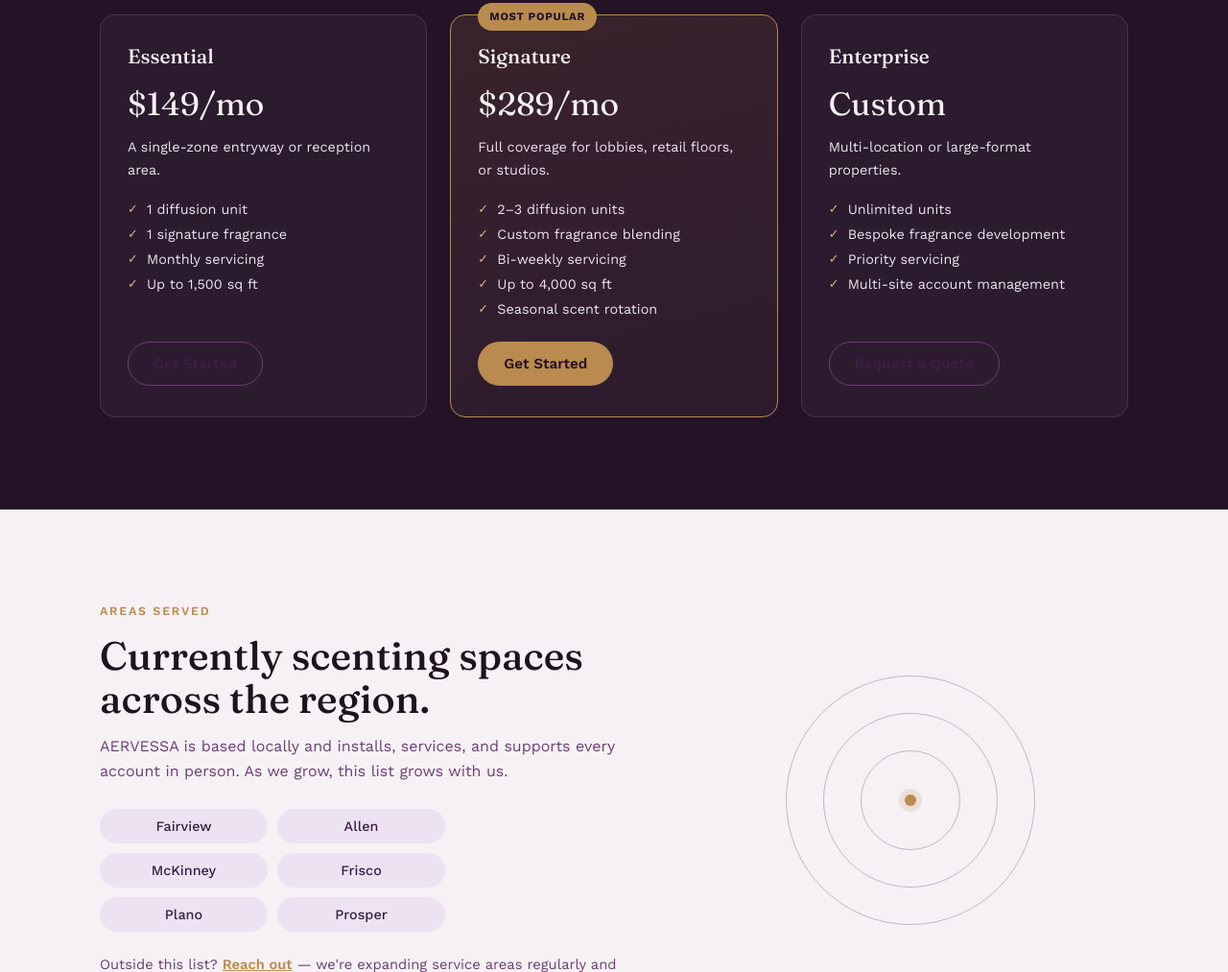
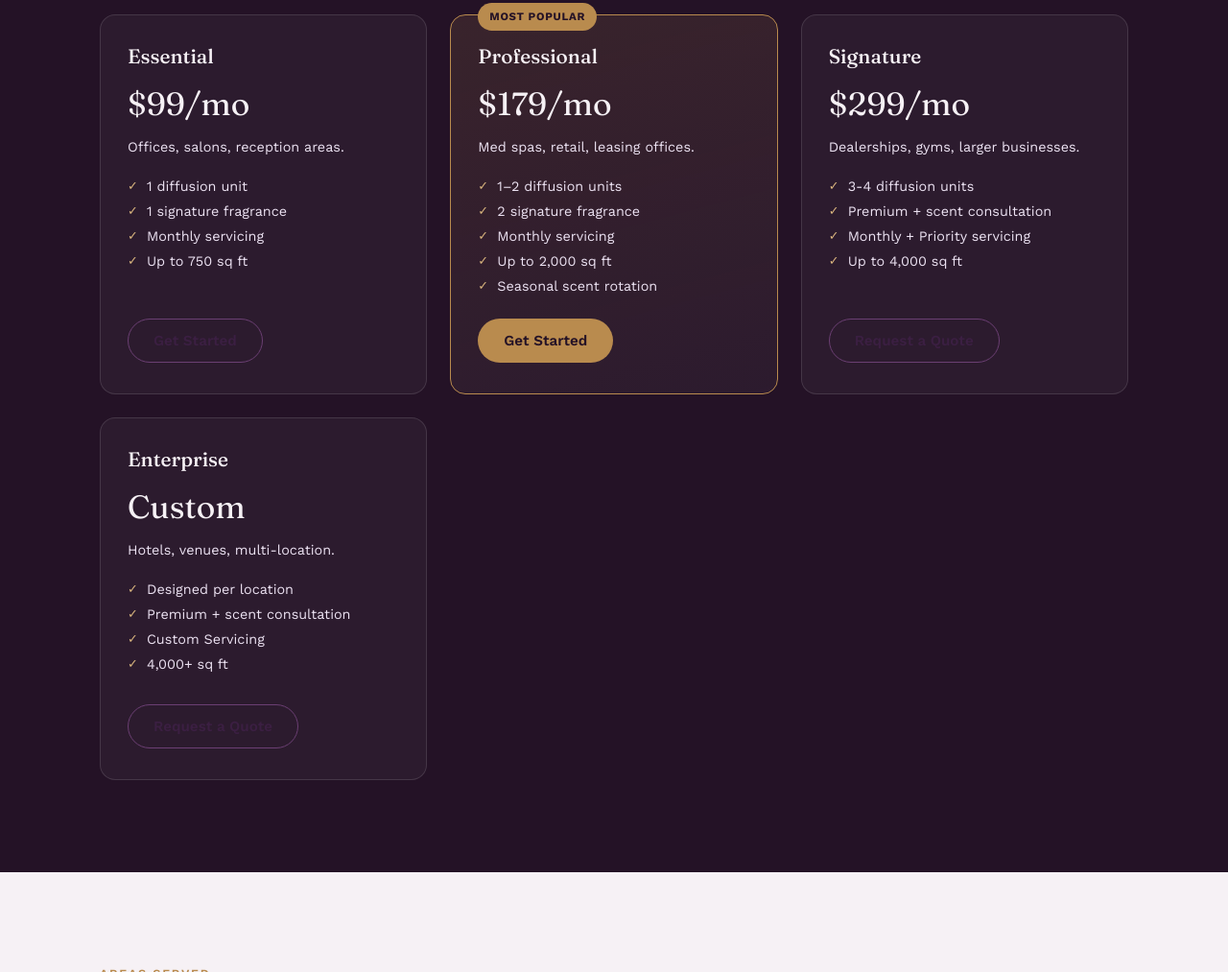
Before and after one commit to OpiDopie/AERVESSA.com, a plain HTML site: page index.html in a window 1280 px wide. Shown: the part 1790-2803 px from the top of the page at 96% size. Drawn offline with nearby package versions, Linux system fonts and the light colour scheme.

Commit message:
Update index.html

```diff
--- a/index.html
+++ b/index.html
@@ -122,41 +122,54 @@
 
       <div class="price-card reveal">
         <h3>Essential</h3>
-        <p class="price"><span>$149</span>/mo</p>
-        <p class="price-desc">A single-zone entryway or reception area.</p>
+        <p class="price"><span>$99</span>/mo</p>
+        <p class="price-desc">Offices, salons, reception areas.</p>
         <ul>
           <li>1 diffusion unit</li>
           <li>1 signature fragrance</li>
           <li>Monthly servicing</li>
-          <li>Up to 1,500 sq ft</li>
+          <li>Up to 750 sq ft</li>
         </ul>
         <a href="#contact" class="btn btn-outline">Get Started</a>
       </div>
 
       <div class="price-card price-card-featured reveal">
         <p class="price-badge">Most Popular</p>
-        <h3>Signature</h3>
-        <p class="price"><span>$289</span>/mo</p>
-        <p class="price-desc">Full coverage for lobbies, retail floors, or studios.</p>
+        <h3>Professional</h3>
+        <p class="price"><span>$179</span>/mo</p>
+        <p class="price-desc">Med spas, retail, leasing offices.</p>
         <ul>
-          <li>2–3 diffusion units</li>
-          <li>Custom fragrance blending</li>
-          <li>Bi-weekly servicing</li>
-          <li>Up to 4,000 sq ft</li>
+          <li>1–2 diffusion units</li>
+          <li>2 signature fragrance</li>
+          <li>Monthly servicing</li>
+          <li>Up to 2,000 sq ft</li>
           <li>Seasonal scent rotation</li>
         </ul>
         <a href="#contact" class="btn btn-primary">Get Started</a>
       </div>
 
       <div class="price-card reveal">
+        <h3>Signature</h3>
+        <p class="price"><span>$299</span>/mo</p>
+        <p class="price-desc">Dealerships, gyms, larger businesses.</p>
+        <ul>
+          <li>3-4 diffusion units</li>
+          <li>Premium + scent consultation</li>
+          <li>Monthly + Priority servicing</li>
+          <li>Up to 4,000 sq ft</li>
+        </ul>
+        <a href="#contact" class="btn btn-outline">Request a Quote</a>
+      </div>
+
+            <div class="price-card reveal">
         <h3>Enterprise</h3>
         <p class="price"><span>Custom</span></p>
-        <p class="price-desc">Multi-location or large-format properties.</p>
+        <p class="price-desc">Hotels, venues, multi-location.</p>
         <ul>
-          <li>Unlimited units</li>
-          <li>Bespoke fragrance development</li>
-          <li>Priority servicing</li>
-          <li>Multi-site account management</li>
+          <li>Designed per location</li>
+          <li>Premium + scent consultation</li>
+          <li>Custom Servicing</li>
+          <li>4,000+ sq ft</li>
         </ul>
         <a href="#contact" class="btn btn-outline">Request a Quote</a>
       </div>
```
